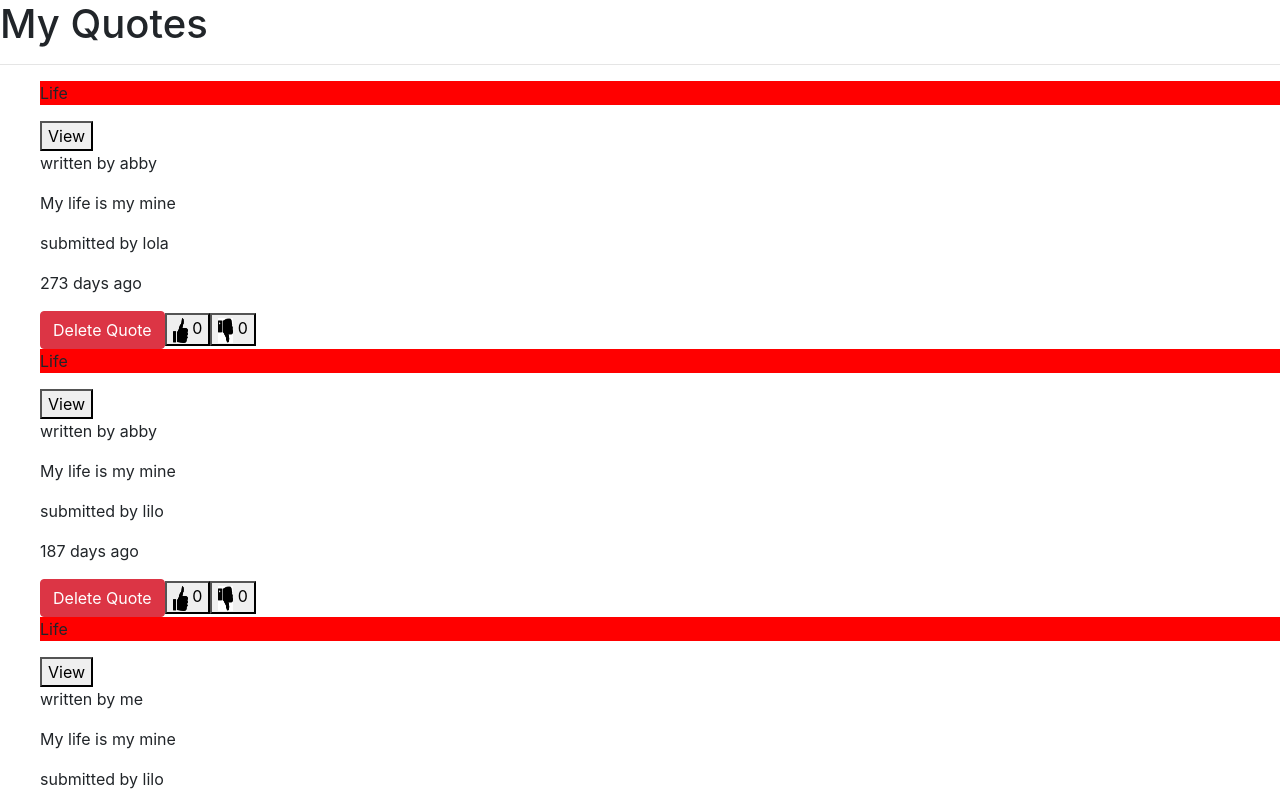
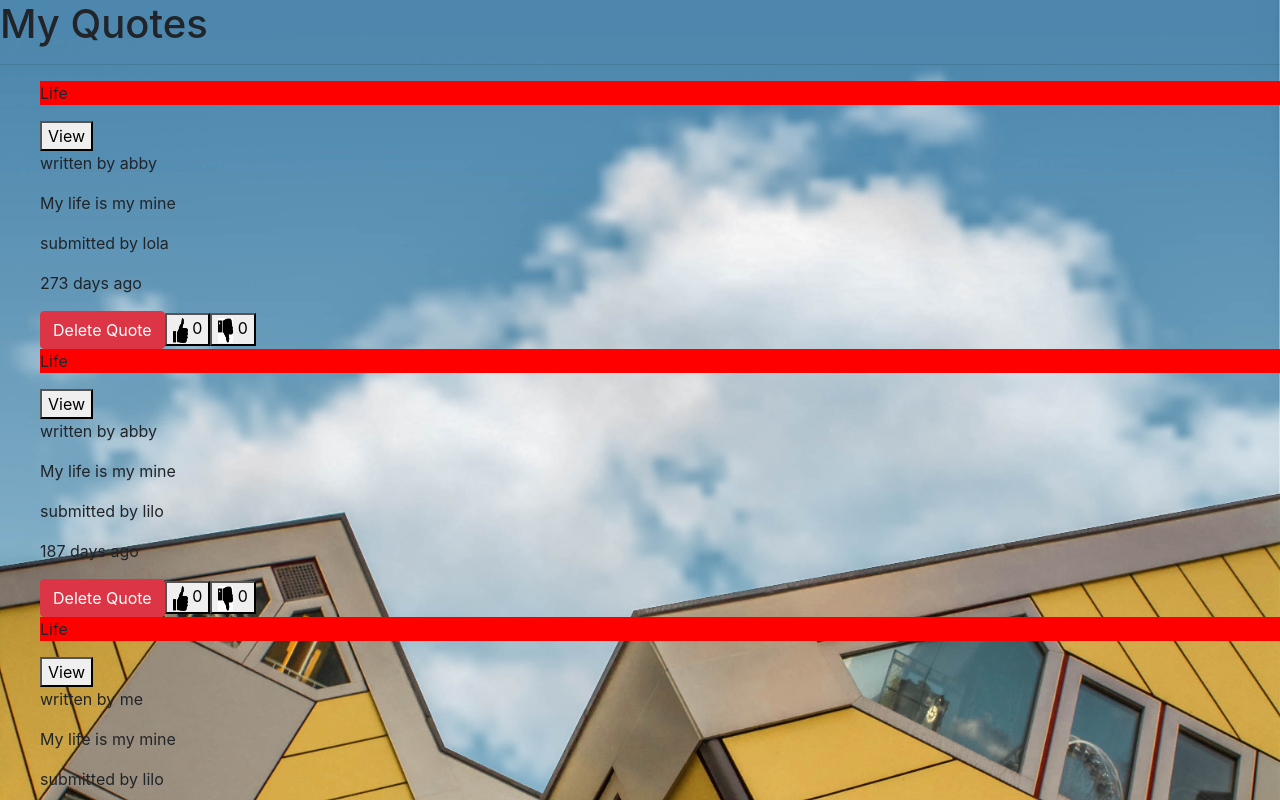
Before and after one commit to joyjoie/quotes, an Angular app in the folder quotes/: page / in a window 1280 px wide. Shown: the top 800 px of the page. Built offline with nearby package versions, Linux system fonts and the light colour scheme.

Commit message:
readme added

```diff
--- a/quotes/src/style.css
+++ b/quotes/src/style.css
@@ -0,0 +1,7 @@
+body{
+
+    background-image: url("wierd.jpg");
+    background-repeat: none;
+    background-size: 100%;
+
+}
--- a/quotes/src/styles.css
+++ b/quotes/src/styles.css
@@ -1,2 +1,3 @@
 /* You can add global styles to this file, and also import other style files */
-@import "~bootstrap/dist/css/bootstrap.css"
+@import "~bootstrap/dist/css/bootstrap.css";
+@import "~style.css"
```
Also changed, not shown: quotes/src/wierd.jpg (added), 1 other file (tests, documents, lock files or other folders).
